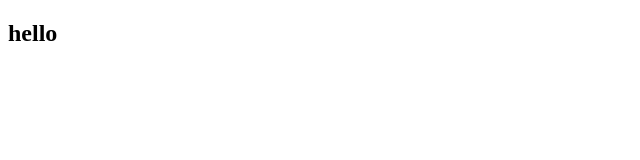
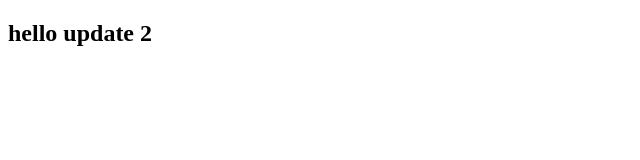
Before and after one commit to Kim-Dat/demo-rebase, a plain HTML site: page index.html in a window 1280 px wide. Shown: the whole page, without its empty margins (0-640 px from the left). Drawn offline with Linux system fonts and the light colour scheme.

Commit message:
update123

```diff
--- a/index.html
+++ b/index.html
@@ -8,7 +8,7 @@
 </head>
 
 <body>
-    <h2>hello</h2>
+    <h2>hello update 2</h2>
 </body>
 
 </html>
```
